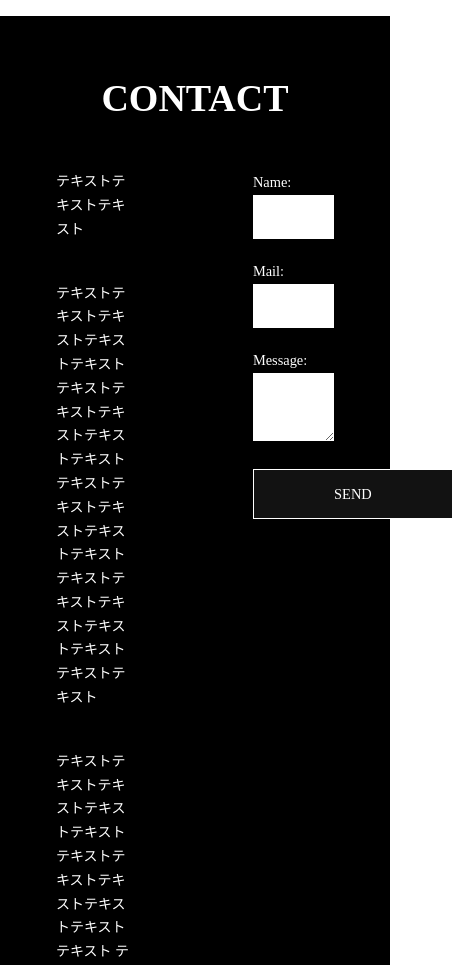
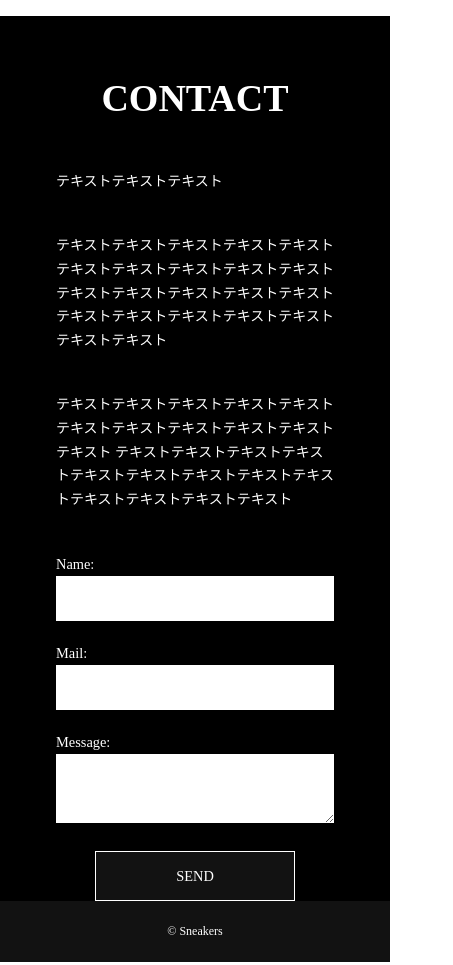
Before and after one commit to Shinsamasama/web-design, a plain HTML site: page HTML/home.html in a window 390 px wide. Shown: the part 5780-6745 px from the top of the page, 453 px wide, since content can reach past the window. Drawn offline with nearby package versions, Linux system fonts and the light colour scheme; some packages are replaced by stand-ins of ours.

Commit message:
Fix: modified style/css

```diff
--- a/CSS/style.css
+++ b/CSS/style.css
@@ -349,6 +349,24 @@ footer p {
     text-align: center;
 }
 
+.contact-container {
+    display: block;
+}
+
+.contact-info {
+    width: 100%;
+}
+
+.contact-form {
+    width: 100%;
+}
+
+.button {
+    text-align: center;
+}
+
+
+
 
 
 
```
